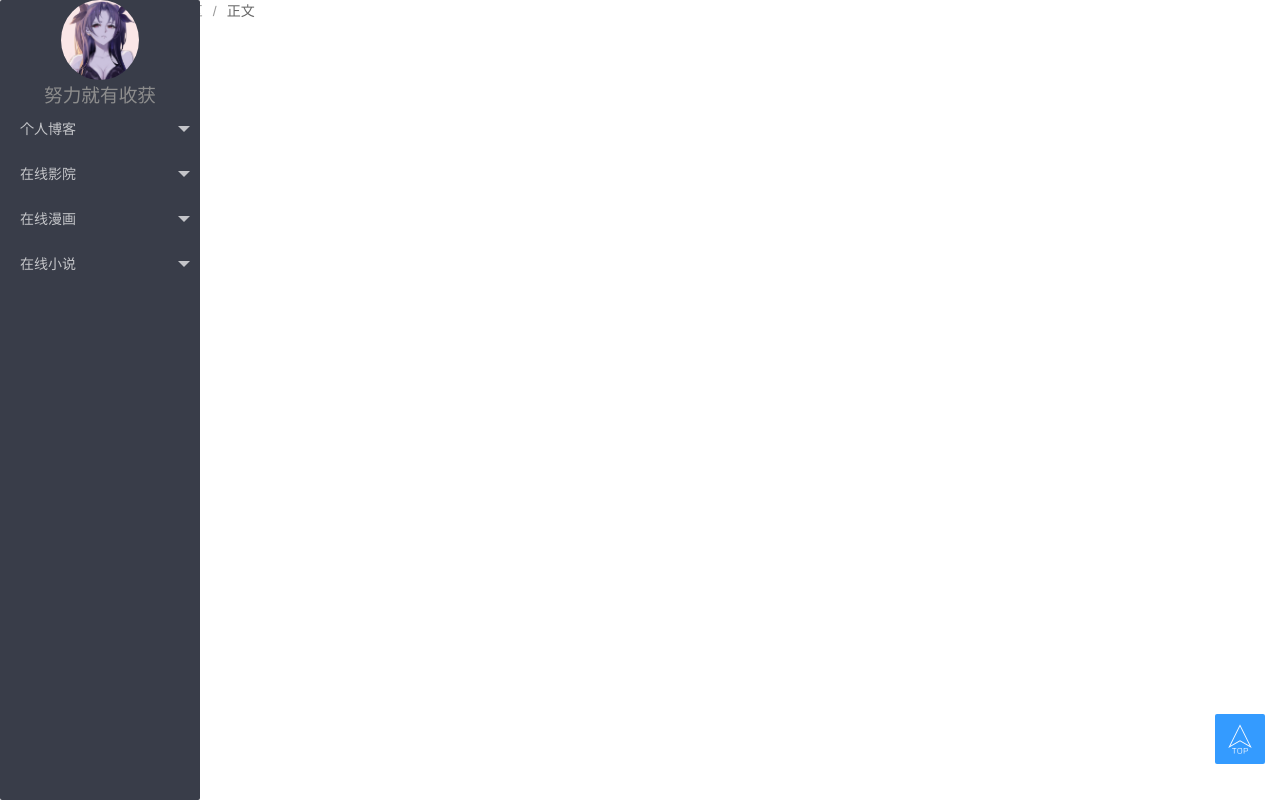
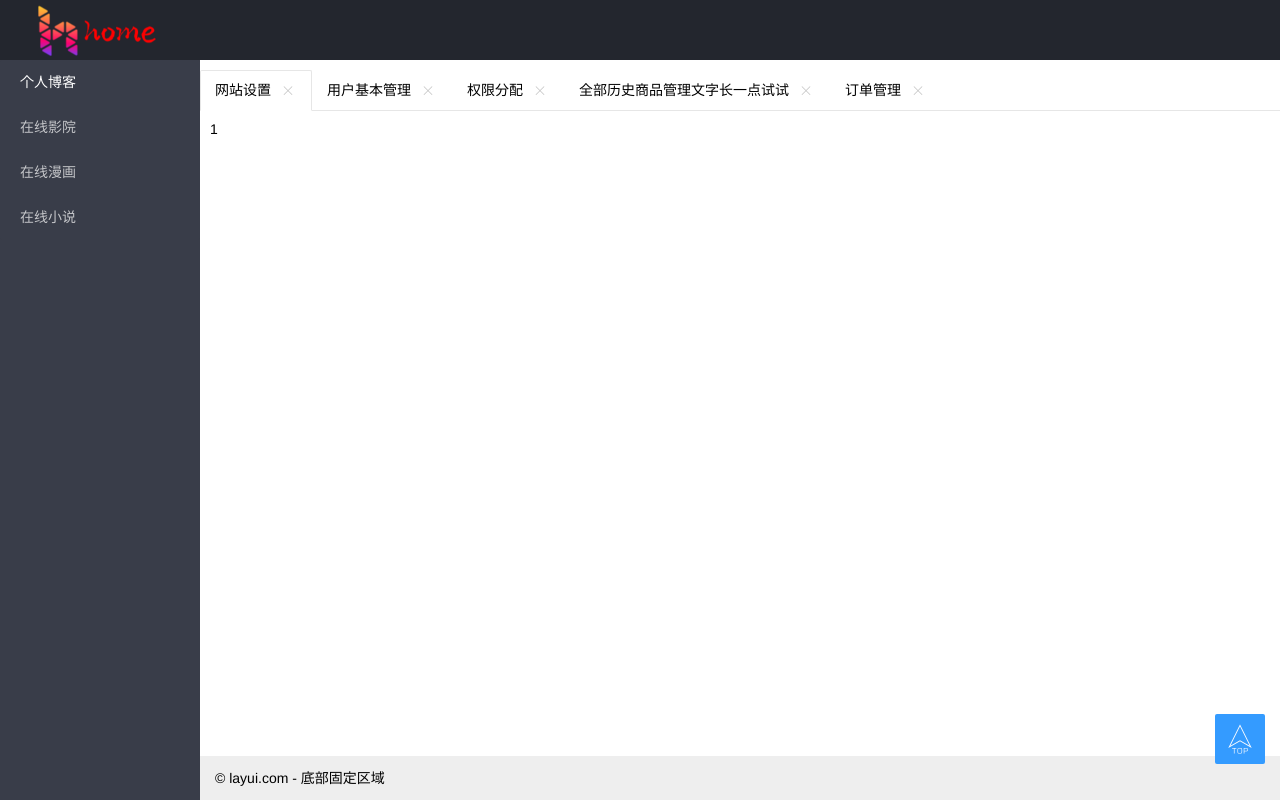
Before and after one commit to kkkknn/HomeWEB, a plain HTML site: page view/index.html in a window 1280 px wide. Drawn offline with Linux system fonts and the light colour scheme.

Commit message:
修改主页

```diff
--- a/view/index.html
+++ b/view/index.html
@@ -5,60 +5,95 @@
     <link rel="stylesheet" href="../util/layui/css/layui.css">
     <title>kkkkkn的个人小屋</title>
 </head>
-<body>
+<body class="layui-layout-body">
 <!-- 你的HTML代码 -->
-
-<div class="layui-row">
-        <ul class="layui-nav layui-nav-tree layui-nav-side">
-            <li  style="text-align: center">
-                <a href="" style="color: #8d8d8d;font-size: 14pt">
-                    <img alt="图像加载失败" src="../img/homeIcon.jpg" style="max-width: 80px;max-height: 80px" class="layui-circle layui-inline">
-                    <br>努力就有收获
+<div class="layui-layout layui-layout-admin">
+    <div class="layui-header">
+        <div class="layui-logo ">
+            <a href="">
+                <img style="max-height: 100%"  src="../img/logo.png"/>
             </a>
-            </li>
-            <li class="layui-nav-item ">
-                <a href="javascript:;">个人博客</a>
-                <dl class="layui-nav-child"> <!-- 二级菜单 -->
-                    <dd><a href="">移动模块</a></dd>
-                    <dd><a href="">后台模版</a></dd>
-                    <dd><a href="">电商平台</a></dd>
-                </dl>
-            </li>
+        </div>
+        <!-- 头部区域（可配合layui已有的水平导航） -->
+        <!--<ul class="layui-nav layui-layout-left">
+            <li class="layui-nav-item"><a href="">控制台</a></li>
+            <li class="layui-nav-item"><a href="">商品管理</a></li>
+            <li class="layui-nav-item"><a href="">用户</a></li>
             <li class="layui-nav-item">
-                <a href="javascript:;">在线影院</a>
-                <dl class="layui-nav-child"> <!-- 二级菜单 -->
-                    <dd><a href="">移动模块</a></dd>
-                    <dd><a href="">后台模版</a></dd>
-                    <dd><a href="">电商平台</a></dd>
-                </dl>
-            </li>
-            <li class="layui-nav-item">
-                <a href="javascript:;">在线漫画</a>
-                <dl class="layui-nav-child"> <!-- 二级菜单 -->
-                    <dd><a href="">移动模块</a></dd>
-                    <dd><a href="">后台模版</a></dd>
-                    <dd><a href="">电商平台</a></dd>
-                </dl>
-            </li>
-            <li class="layui-nav-item">
-                <a href="javascript:;">在线小说</a>
-                <dl class="layui-nav-child"> <!-- 二级菜单 -->
-                    <dd><a href="">移动模块</a></dd>
-                    <dd><a href="">后台模版</a></dd>
-                    <dd><a href="">电商平台</a></dd>
+                <a href="javascript:;">其它系统</a>
+                <dl class="layui-nav-child">
+                    <dd><a href="">邮件管理</a></dd>
+                    <dd><a href="">消息管理</a></dd>
+                    <dd><a href="">授权管理</a></dd>
                 </dl>
             </li>
         </ul>
-    <div class="layui-fluid">
+        <ul class="layui-nav layui-layout-right">
+            <li class="layui-nav-item">
+                <a href="javascript:;">
+                    <img src="http://t.cn/RCzsdCq" class="layui-nav-img">
+                    贤心
+                </a>
+                <dl class="layui-nav-child">
+                    <dd><a href="">基本资料</a></dd>
+                    <dd><a href="">安全设置</a></dd>
+                </dl>
+            </li>
+            <li class="layui-nav-item"><a href="">退了</a></li>
+        </ul>-->
+    </div>
+
+    <div class="layui-side layui-bg-black">
+        <div class="layui-side-scroll">
+            <!-- 左侧导航区域（可配合layui已有的垂直导航） -->
+            <ul class="layui-nav layui-nav-tree"  lay-filter="test ">
+                <li class="layui-nav-item layui-nav-itemed"><a class="" href="javascript:;">个人博客</a></li>
+                <li class="layui-nav-item"><a href="javascript:;">在线影院</a></li>
+                <li class="layui-nav-item"><a href="javascript:;">在线漫画</a></li>
+                <li class="layui-nav-item"><a href="javascript:;">在线小说</a></li>
+            </ul>
+        </div>
+    </div>
+
+    <div class="layui-body ">
+        <!-- 内容主体区域 -->
+        <!--<div style="padding: 1px;">
+            &lt;!&ndash;面包屑导航&ndash;&gt;
             <span class="layui-breadcrumb">
               <a href="">首页</a>
               <a href="">国际新闻</a>
               <a href="">亚太地区</a>
               <a><cite>正文</cite></a>
             </span>
+        </div>-->
+        <!--<iframe src="http://www.kkkkknn.com/" frameborder="0" class="layadmin-iframe" name="iframeMain"
+                style="width: 100%; height:85%;"></iframe>-->
+        <div class="layui-tab" lay-allowClose="true">
+            <ul class="layui-tab-title">
+                <li class="layui-this">网站设置</li>
+                <li>用户基本管理</li>
+                <li>权限分配</li>
+                <li>全部历史商品管理文字长一点试试</li>
+                <li>订单管理</li>
+            </ul>
+            <div class="layui-tab-content">
+                <div class="layui-tab-item layui-show">1</div>
+                <div class="layui-tab-item">2</div>
+                <div class="layui-tab-item">3</div>
+                <div class="layui-tab-item">4</div>
+                <div class="layui-tab-item">5</div>
+                <div class="layui-tab-item">6</div>
             </div>
         </div>
 
+    </div>
+
+    <div class="layui-footer">
+        <!-- 底部固定区域 -->
+        © layui.com - 底部固定区域
+        <div id="test2">1232</div>
+    </div>
+</div>
 
 <script src="../util/layui/layui.js"></script>
 <script>
@@ -67,6 +102,7 @@
     layui.use(['layer', 'form','element','util'], function(){
         var layer = layui.layer
             ,util=layui.util
+            ,$=layui.$
             ,form = layui.form;
         util.fixbar({
             top:true
@@ -82,6 +118,7 @@
             }
         });
     });
+
 </script>
 </body>
 </html>
```
Also changed, not shown: img/homeIcon.jpg (deleted), img/logo.png (added). Lines whose indentation alone changed are shown as unchanged.
